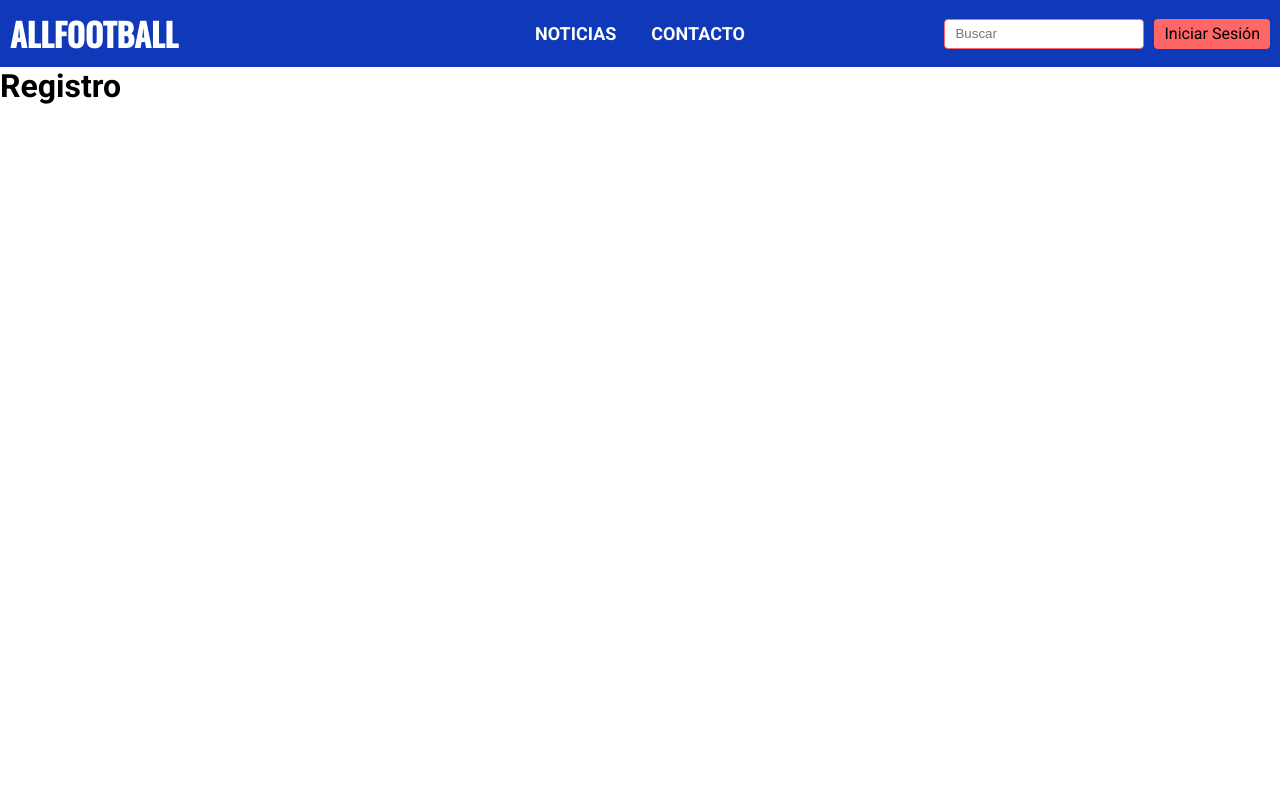
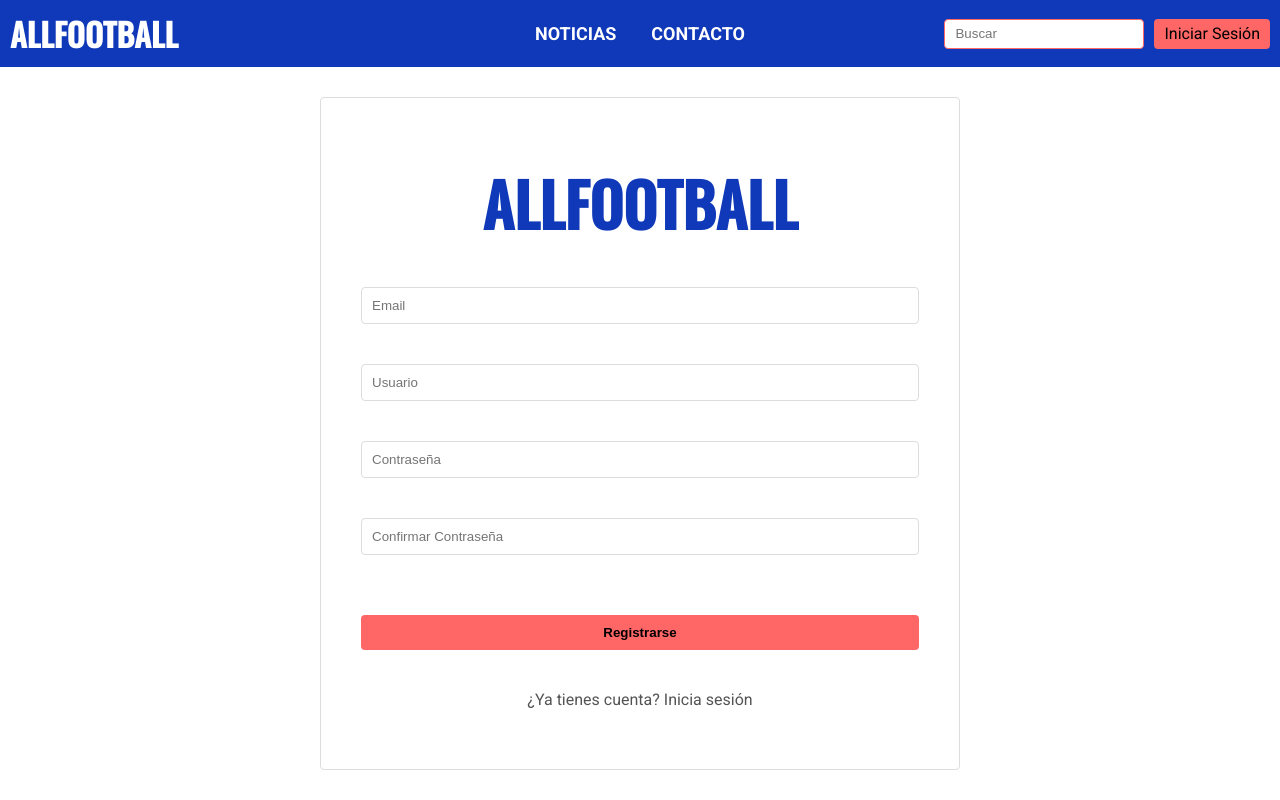
Before and after one commit to GachaDev/AllFootball, a React (Vite) app: page /registro in a window 1280 px wide. Built offline with nearby package versions, Linux system fonts and the light colour scheme.

Commit message:
Register

```diff
--- a/src/main.jsx
+++ b/src/main.jsx
@@ -6,6 +6,7 @@ import Header from './components/header/Header';
 import NotFound from './pages/notFound/NotFound';
 import Contact from './pages/contacto/Contact';
 import Login from './pages/login/Login';
+import Register from './pages/registro/Register';
 
 createRoot(document.getElementById('root')).render(
 	<StrictMode>
@@ -15,7 +16,7 @@ createRoot(document.getElementById('root')).render(
 					<Route index element={<h1>Home</h1>} />
 					<Route path='contacto' element={<Contact />} />
 					<Route path='login' element={<Login />} />
-					<Route path='registro' element={<h1>Registro</h1>} />
+					<Route path='registro' element={<Register />} />
 					<Route path='*' element={<NotFound />} />
 				</Route>
 			</Routes>
--- /dev/null
+++ b/src/pages/registro/Register.jsx
@@ -0,0 +1,18 @@
+import { Link } from 'react-router-dom';
+import '../login/Login.css';
+
+export default function Register() {
+	return (
+		<div className='login'>
+			<form action=''>
+				<h1>ALLFOOTBALL</h1>
+				<input type='email' placeholder='Email' required />
+				<input type='text' placeholder='Usuario' required />
+				<input type='password' placeholder='Contraseña' required />
+				<input type='password' placeholder='Confirmar Contraseña' required />
+				<button type='submit'>Registrarse</button>
+				<Link to={'/login'}>¿Ya tienes cuenta? Inicia sesión</Link>
+			</form>
+		</div>
+	);
+}
```
